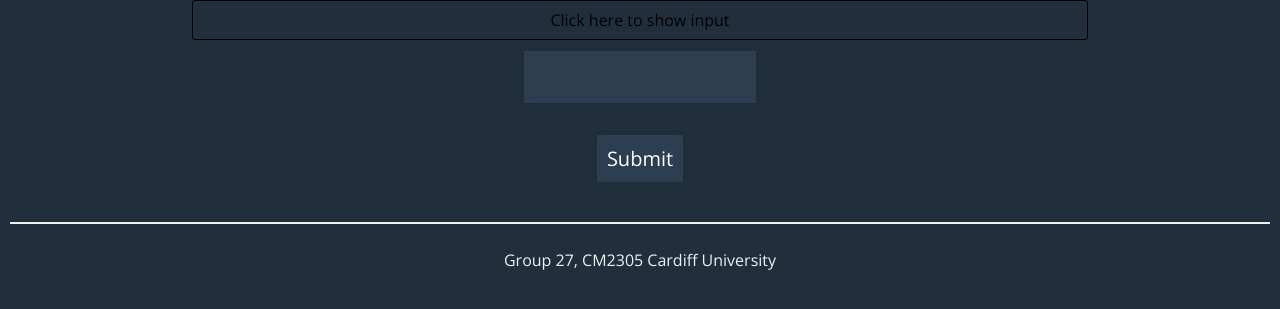
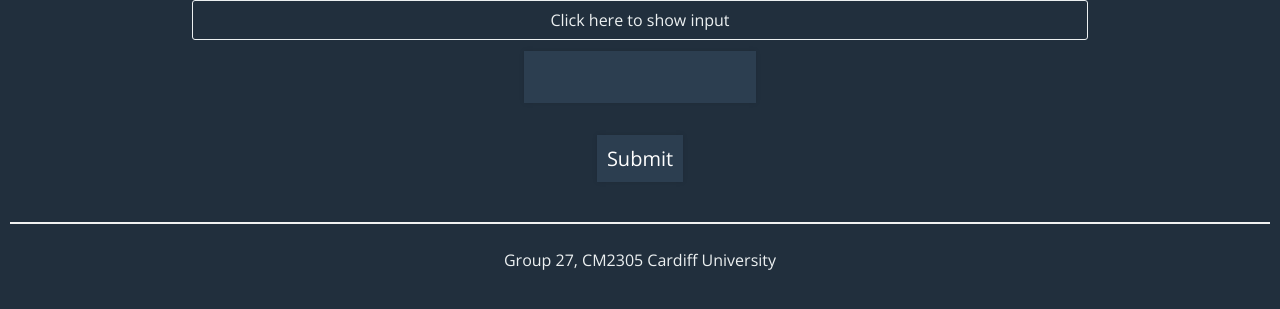
Before and after one commit to moahmed0987/abacws-advent, a Flask app: template advent_of_code/templates/coding_puzzle.html in a window 1280 px wide. Shown: the part 100-409 px from the top of the page. Run offline with Flask 3, Linux system fonts and the light colour scheme; the template is opened without the code that fills it: values that come from a table or form of the project are taken from there, others are empty; some libraries are stand-ins or nearby versions.

Commit message:
change accordion colors

```diff
--- a/advent_of_code/static/css/accordion.css
+++ b/advent_of_code/static/css/accordion.css
@@ -10,8 +10,8 @@ label {
     cursor: pointer;
     /* background: #6AAB95; */
     border-radius: 3px;
-    border: 1px solid #000;
-    color: #000;
+    border: 1px solid #ECF0F1;
+    color: #ECF0F1;
     transition: ease .5s;
 }
 
@@ -23,7 +23,7 @@ label {
     width: 70%;
     /* background: #E2E5F6; */
     padding: 10px 25px;
-    border: 1px solid #A7A7A7;
+    border: 1px solid #ECF0F1;
     margin: 0 0 1px 0;
     border-radius: 3px;
 }
```
